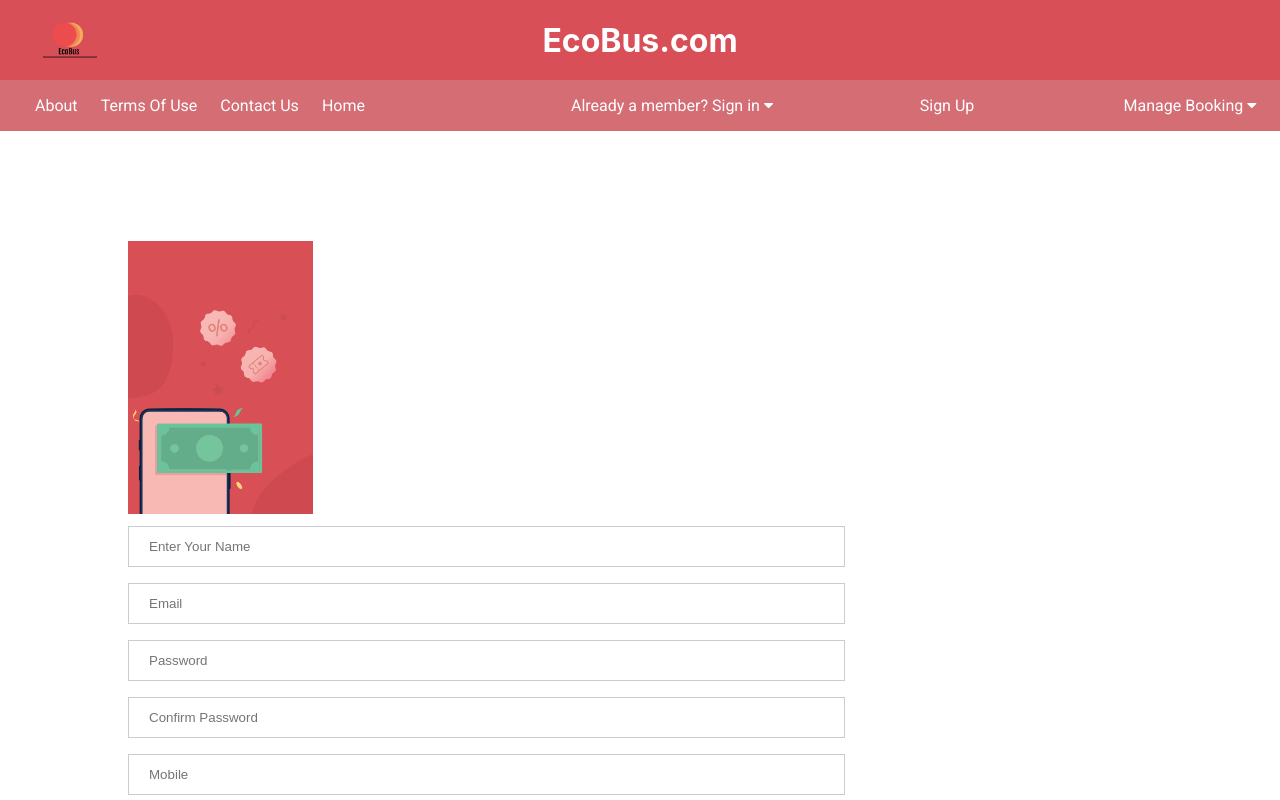
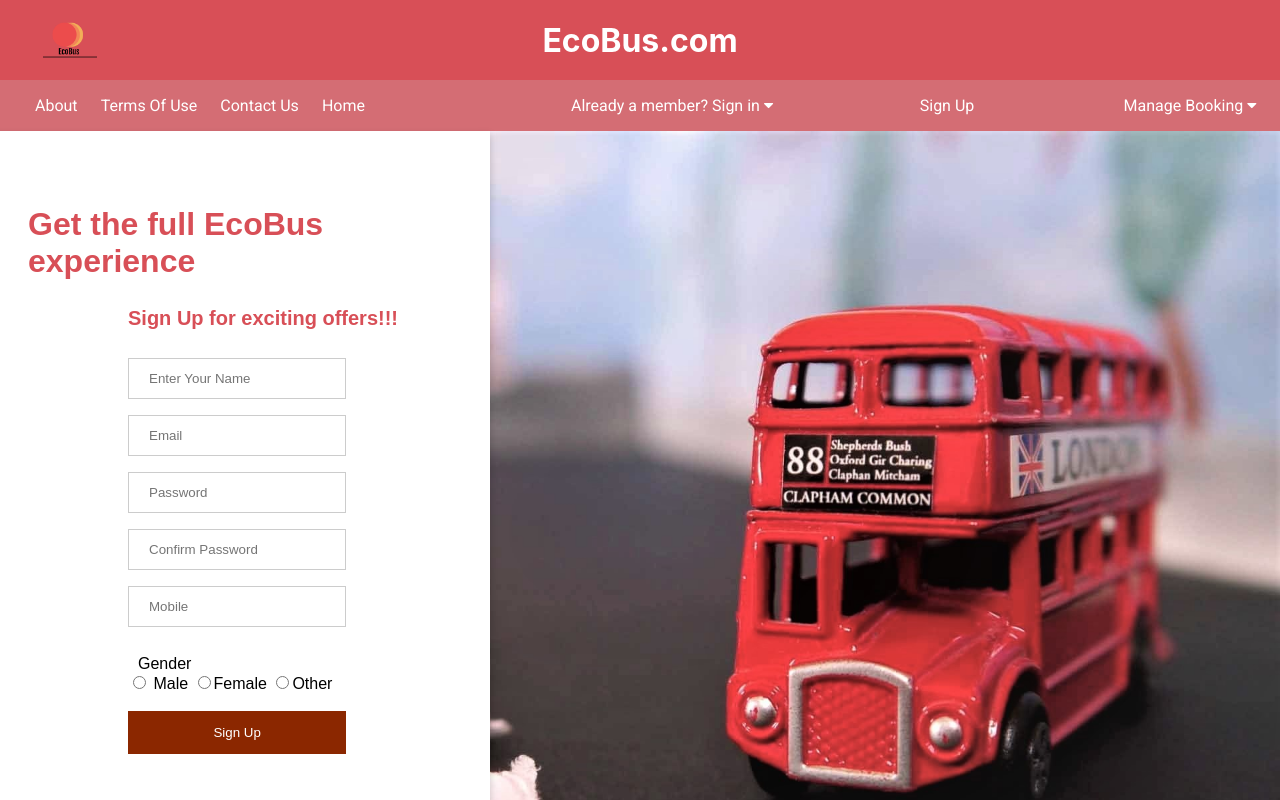
Before and after one commit to AnkurRaj9775/ProjectGladiatorFrontEnd, an Angular app: page /register in a window 1280 px wide. Shown: the top 800 px of the page. Built offline with nearby package versions, Linux system fonts and the light colour scheme.

Commit message:
register page fixed -Neha

```diff
--- a/src/app/app.module.ts
+++ b/src/app/app.module.ts
@@ -16,7 +16,7 @@
 import { MatSidenavModule } from '@angular/material/sidenav';
 import { MatButtonModule} from '@angular/material/button';
 import { MatListModule } from '@angular/material/list';
-import {MatFormFieldModule} from '@angular/material/form-field';
+import { MatFormFieldModule} from '@angular/material/form-field';
 import { MatToolbarModule } from '@angular/material/toolbar';
 import { MatIconModule } from '@angular/material/icon';
 import { ContactUsComponent } from './contact-us/contact-us.component';
--- a/src/app/cancel/cancel.component.css
+++ b/src/app/cancel/cancel.component.css
@@ -14,7 +14,7 @@
   left: 50%;
   transform: translate(-50%, -50%);
 }
-
+input{border:1px solid #000 !important;}
 .input-component .input-text {
   font-size: 14px;
   font-weight: 700;
@@ -29,7 +29,7 @@
   margin-right: auto;
 }
 
-.input-component {
+.input-component .input-box{
   width: 328px;
   border-top: 10px;
   border-right: 10px;
--- a/src/app/cancel/cancel.component.html
+++ b/src/app/cancel/cancel.component.html
@@ -1,4 +1,5 @@
 <div class="bg_bus" style="background-image: url('/assets/bgBus.jpg');">
+
   <div class="about-card">
     <h2 class="Red XCN">
       Cancel Your Ticket
@@ -8,6 +9,7 @@
       class="input component"
       style="padding-left: 300px; padding-top: 80px;"
     >
+
       <input
         class="input-box input-text"
         name="tin"
--- a/src/app/register/register.component.css
+++ b/src/app/register/register.component.css
@@ -7,6 +7,12 @@
     font-family: Arial;
     padding: 10px;
     background: #f1f1f1;
+  }
+
+  .row{
+    background-attachment: fixed;
+    background-size: cover;
+    height:100vh;
   }
 
 .header{
@@ -46,21 +52,49 @@
     margin: auto;
   }
 
- /* Add a card effect for articles */
- .card:before {
-    background-color: white;
-    padding: 20px;
-    overflow: hidden;
-    height: 50px;
-    content: "";
-    display:flex;
-    clear: both;
-    margin-bottom: 20px;
+ .registerCard{
+  width: 50%;
+  position: relative;
+  left: -150px;
+  box-shadow: 0 4px 8px 0 rgba(0, 0, 0, 0.2);
+  background-color: #fff;
+  padding-left: 150px;
+  padding-right: 50px;
+  padding-top:55px;
+  padding-bottom: 175px;
 
-  }
+  display: block;
+
+ }
+
+ h2{
+  font-family: Apercu, sans-serif;
+     color:#d84f57;
+    font-size: 2em;
+    margin-block-start: 20px;
+    margin-inline-start: -100px;
+    font-weight: bold;
+ }
+
+ h3{
+  font-family: Apercu, sans-serif;
+  color:#d84f57;
+  font-weight: bold;
+  font-size: 20px;
+ }
+
   .column{
     float:right;
     width:50%;
+  }
+
+  .genderStyle{
+    padding-top: 20px;
+    padding-left:10px;
+  }
+
+  .genVal{
+    padding-right: 20px;
   }
 
   .cc{
@@ -95,7 +129,7 @@
     background-color: rgb(139, 39, 0);
     color: white;
     padding: 14px 20px;
-    margin: 8px 0;
+    margin: 18px 0;
     border: none;
     cursor: pointer;
     width: 70%;
--- a/src/app/register/register.component.html
+++ b/src/app/register/register.component.html
@@ -1,8 +1,9 @@
-<div class="row">
+<div class="row" style="background-image: url('/assets/bus_uk_london_wallpaper.jpg');">
+   <div class="main" ><!---row-->
 
-  <div class="main">
-    <div class="card">
-      <img src="assets/Register.jpg" alt="Could not find image">
+    <div class="registerCard" >
+      <h2>Get the full EcoBus experience</h2>
+      <h3>Sign Up for exciting offers!!!</h3>
       <form   #registerForm='ngForm' (ngSubmit)='registerUser(registerForm)' >
 
         <input type="text" placeholder="Enter Your Name" name="userFirstName" (keypress)='isAName($event)'
@@ -23,10 +24,10 @@
           required [(ngModel)]="customer.contact">
 
 
-        <div>Gender</div>
-        <input type="radio" value="male" name="gender" required ng-model="gender" [(ngModel)]="customer.gender"> Male
-        <input type="radio" value="female" name="gender" required ng-model="gender" [(ngModel)]="customer.gender">Female
-        <input type="radio" value="Other" name="gender" required ng-model="gender" [(ngModel)]="customer.gender">Other
+        <div class="genderStyle">Gender</div>
+        <input type="radio"  value="male" name="gender" required ng-model="gender" [(ngModel)]="customer.gender"> Male
+        <input type="radio"  value="female" name="gender" required ng-model="gender" [(ngModel)]="customer.gender">Female
+        <input type="radio"   value="Other" name="gender" required ng-model="gender" [(ngModel)]="customer.gender">Other
 
 
         <button type="submit">Sign Up</button>
@@ -36,41 +37,6 @@
 
     </div>
 
-
-      <!-- <div align="center" *ngIf='!registerStatus' class="status_false" > This email is already registered with us!</div>
-      <div align="center" *ngIf='registerStatus' class="status_true" > Resgistered Successfully. Please Check your mail !</div> -->
     </div>
 
 </div>
-
-<!-- <form #registerForm='ngForm' (ngSubmit)='registerUser()'>
-  <div class="container">
-    <img src="assets/Register.jpg" alt="Could not find image">
-    <input type="text" placeholder="Enter Your Name" name="userFirstName" (keypress)='isAName($event)'
-      [(ngModel)]="customer.name" required>
-    <input type="email" name="userEmail" pattern="^\w+([\.-]?\w+)*@\w+([\.-]?\w+)*(\.\w{1,3})+$"
-      placeholder="Email" required [(ngModel)]="customer.email">
-    <div class="error">Invalid Email address</div>
-
-
-    <input type="password" name="password" placeholder="Password" ngModel minlength="8"
-      pattern="^(?=.*[a-z])(?=.*[A-Z])(?=.*[0-9])(?=.*[!@#\$%\^&\*]).{8,15}$" [(ngModel)]='customer.password'
-      required>
-    <div class="error">Enter 8-15 Characters
-      <br>with atleast 1 capital Letter(A-Z)<br>One small letter(a-z)
-      <br>and one special Character(!@#$%&)</div>
-    <input type="password" name="confirmPassword" id="confirmPassword" placeholder="Confirm Password"
-      required>
-    <!-- <div *ngIf="!confirmPassword()" style="color: red"> {{errorMsg}}</div> -->
-<!-- <input type="text" placeholder="Mobile" name="userMobile" id="userMobile"
-      (keypress)='isNumber($event,"userMobile",10)' (keyup)='manageMobile("userMobile")' value="" minlength="11"
-      ngModel required [(ngModel)]="customer.contact">
-    <div class="error">Invalid Mobile Number</div>
-    <span>Gender</span>
-    <input type="radio" value="male" name="gender" required ng-model="gender" [(ngModel)]="customer.gender"> Male
-    <input type="radio" value="female" name="gender" required ng-model="gender" [(ngModel)]="customer.gender">
-    Female
-    <input type="radio" value="Other" name="gender" required ng-model="gender" [(ngModel)]="customer.gender">Other
-
-
-    <button type="submit" [disabled]='!registerForm.valid || !confirmPassword()'>Sign Up</button> -->
--- a/src/app/reschedule/reschedule.component.css
+++ b/src/app/reschedule/reschedule.component.css
@@ -60,7 +60,7 @@
     width: 40%;
     padding-left: 10px;
     margin-left: 28px;
-}
+   }
 input.db1 {
     color: #4a4a4a;
     font-weight: 400;
```
Also changed, not shown: src/assets/bus_uk_london_wallpaper.jpg (added).
